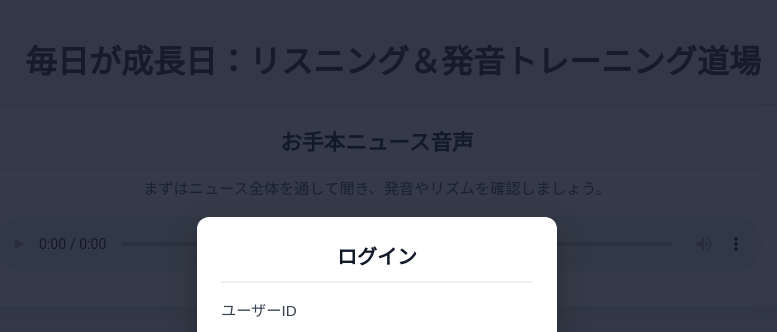
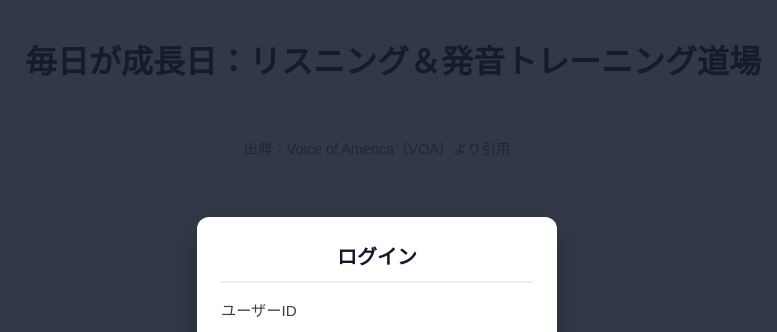
Before and after one commit to open-hearted/beta, a website: page index.html in a window 1280 px wide. Shown: the top 332 px of the page, 263-1040 px from the left. Drawn offline with Linux system fonts and the light colour scheme.

Commit message:
feat: フルオーディオプレーヤーのUI要素を削除

```diff
--- a/index.html
+++ b/index.html
@@ -10,9 +10,6 @@
     *, *::before, *::after { box-sizing: border-box; }
     html, body { overflow-x: hidden; }
   body { font-family: sans-serif; padding: 1rem; background: #f0f2f5; max-width: none; width: 100%; margin: 0; line-height: 1.6; }
-  .full-audio-block { max-width: 820px; margin: 0 auto 2.5rem auto; background: #fff; border: 1px solid #e5e7eb; border-radius: 12px; padding: 1.25rem 1.5rem; box-shadow: 0 6px 12px rgba(15,23,42,0.06); }
-  .full-audio-title { margin: 0 0 0.4rem 0; font-size: 1.35rem; color: #1f2937; text-align: center; }
-  .full-audio-caption { margin: 0 0 1rem 0; font-size: 0.95rem; color: #4b5563; text-align: center; }
     .card { background: transparent; border: none; padding: 0; margin-bottom: 2rem; box-shadow: none; }
     .entry { border: 1px solid #ddd; border-radius: 12px; background: #fff; overflow: hidden; box-shadow: 0 4px 8px rgba(0, 0, 0, 0.05); }
   .entry summary { position: relative; list-style: none; display: flex; align-items: center; gap: 12px; flex-wrap: wrap; padding: 1rem 1.25rem; background: #f7f8fc; cursor: pointer; font-weight: 600; color: #1f2937; }
@@ -83,11 +80,6 @@
 <body>
 
 <h1>　毎日が成長日：リスニング＆発音トレーニング道場</h1>
-<div class="full-audio-block">
-  <h2 class="full-audio-title">お手本ニュース音声</h2>
-  <p class="full-audio-caption">まずはニュース全体を通して聞き、発音やリズムを確認しましょう。</p>
-  <audio controls src="" id="fullAudio" style="width: 100%; display: block;"></audio>
-</div>
 <div id="sentence-sections"></div>
 
 <script>
@@ -116,12 +108,6 @@ const audioFolderName = "With $500B US investment, Apple pulling away from China
 // Encode folder name so static hosts serve files even with spaces/symbols in path
 const base = `./${encodeURIComponent(audioFolderName)}`;
 const container = document.getElementById("sentence-sections");
-
-// Set up full audio player
-const fullAudio = document.getElementById("fullAudio");
-if (fullAudio) {
-  fullAudio.src = `${base}/full_audio.mp3`;
-}
 
 const AUTH_STORAGE_KEY = 'ela_auth_session';
 const authState = { token: null, userId: null, expiresAt: 0 };
```
